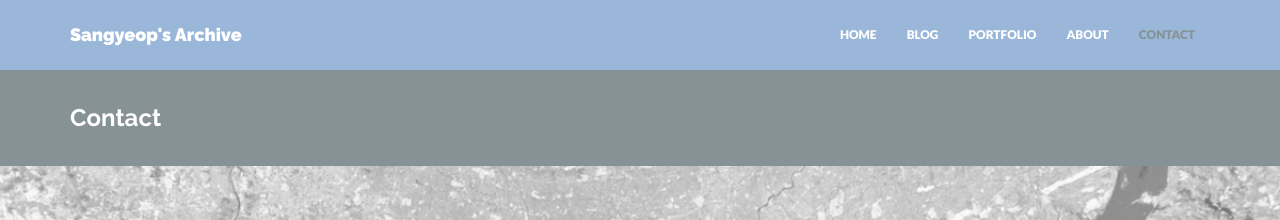
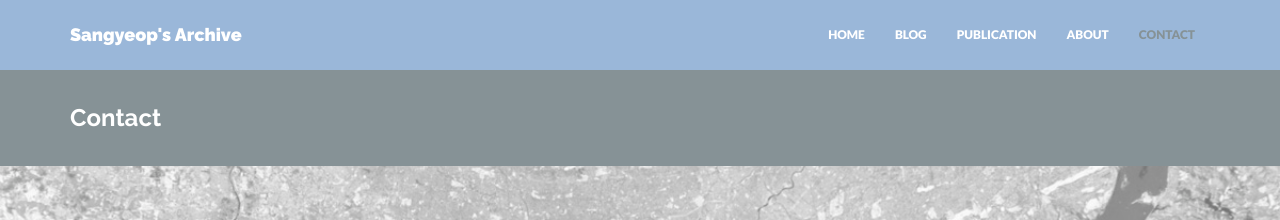
Before and after one commit to SangyeopYeo/SangyeopYeo.github.io, a Jekyll site: the page built from contact.html, in a window 1280 px wide. Shown: the top 220 px of the page. Built offline with Jekyll 4.4.1, drawn with Linux system fonts in a browser that asks for light colours; nearby versions of some CDN libraries.

Commit message:
minor fix

```diff
--- a/_includes/nav.html
+++ b/_includes/nav.html
@@ -14,7 +14,7 @@
       <ul class="nav navbar-nav">
         <li {% if page.title == "Home" %}class="active"{% endif %}><a href="{{"/" | prepend: site.baseurl }}">HOME</a></li>
         <li {% if page.title == "Blog" %}class="active"{% endif %}><a href="{{"/blog/" | prepend: site.baseurl }}">BLOG</a></li>
-        <li {% if page.title == "Portfolio" %}class="active"{% endif %}><a href="{{"/portfolio/" | prepend: site.baseurl }}">PORTFOLIO</a></li>
+        <li {% if page.title == "Portfolio" %}class="active"{% endif %}><a href="{{"/portfolio/" | prepend: site.baseurl }}">PUBLICATION</a></li>
         <li {% if page.title == "About" %}class="active"{% endif %}><a href="{{"/about/" | prepend: site.baseurl }}">ABOUT</a></li>
         <li {% if page.title == "Contact" %}class="active"{% endif %}><a href="{{"/contact/" | prepend: site.baseurl }}">CONTACT</a></li>
       </ul>
--- a/_projects/2022-12-16-can_we_find_strong_lottery_tickets_in_generative_models.markdown
+++ b/_projects/2022-12-16-can_we_find_strong_lottery_tickets_in_generative_models.markdown
@@ -6,7 +6,7 @@
 categories:
 - AAAI 2023
 img: slt_animation.gif
-thumb: thumb01.jpg
+thumb: slt_thumb.gif
 carousel:
 - single01.jpg
 - single02.jpg
```
